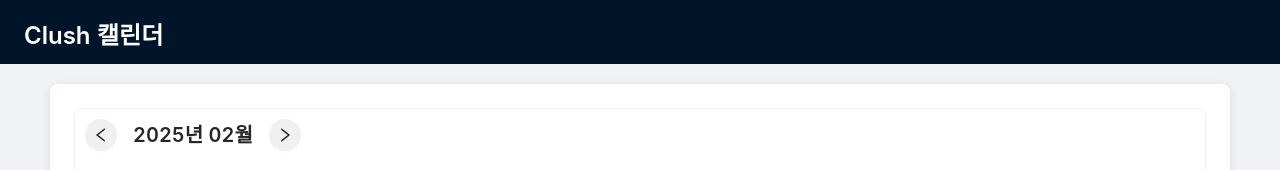
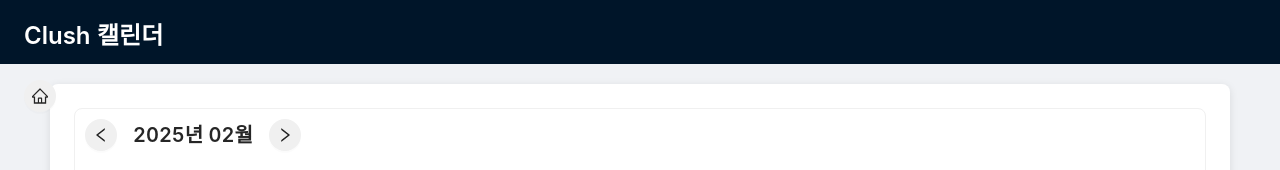
Before and after one commit to DiligentP/clush, a React (Vite) app in the folder frontend/: page / in a window 1280 px wide. Shown: the top 170 px of the page. Built offline with nearby package versions, Linux system fonts and the light colour scheme.

Commit message:
feat: 홈 버튼 추가 및 현재 날짜로 이동 기능 구현

```diff
--- a/frontend/src/App.tsx
+++ b/frontend/src/App.tsx
@@ -1,5 +1,5 @@
 import { Calendar, Layout, Typography, Button } from 'antd';
-import { LeftOutlined, RightOutlined } from '@ant-design/icons';
+import { LeftOutlined, RightOutlined, HomeOutlined } from '@ant-design/icons';
 import type { CalendarMode } from 'antd/es/calendar/generateCalendar';
 import { useState } from 'react';
 import './App.css';
@@ -36,6 +36,12 @@
         <Title level={3} style={headerStyles.title}>
           Clush 캘린더
         </Title>
+        <Button
+          shape="circle"
+          icon={<HomeOutlined />}
+          onClick={() => setCurrentDate(moment())}
+          className="nav-button"
+        />
       </Header>
       <Content style={{ padding: '20px 50px', minHeight: 'calc(100vh - 64px)' }}>
         <div className="site-layout-content">
```
